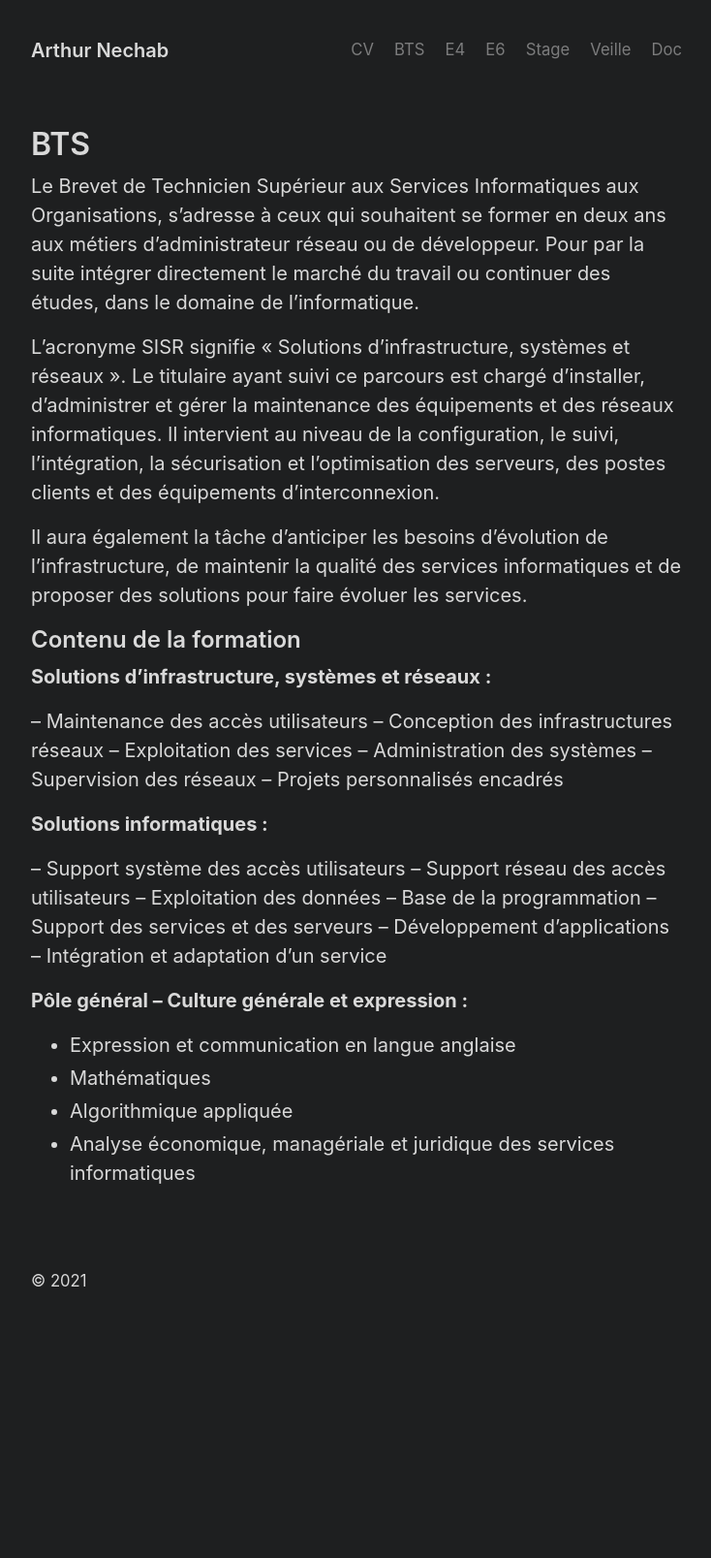
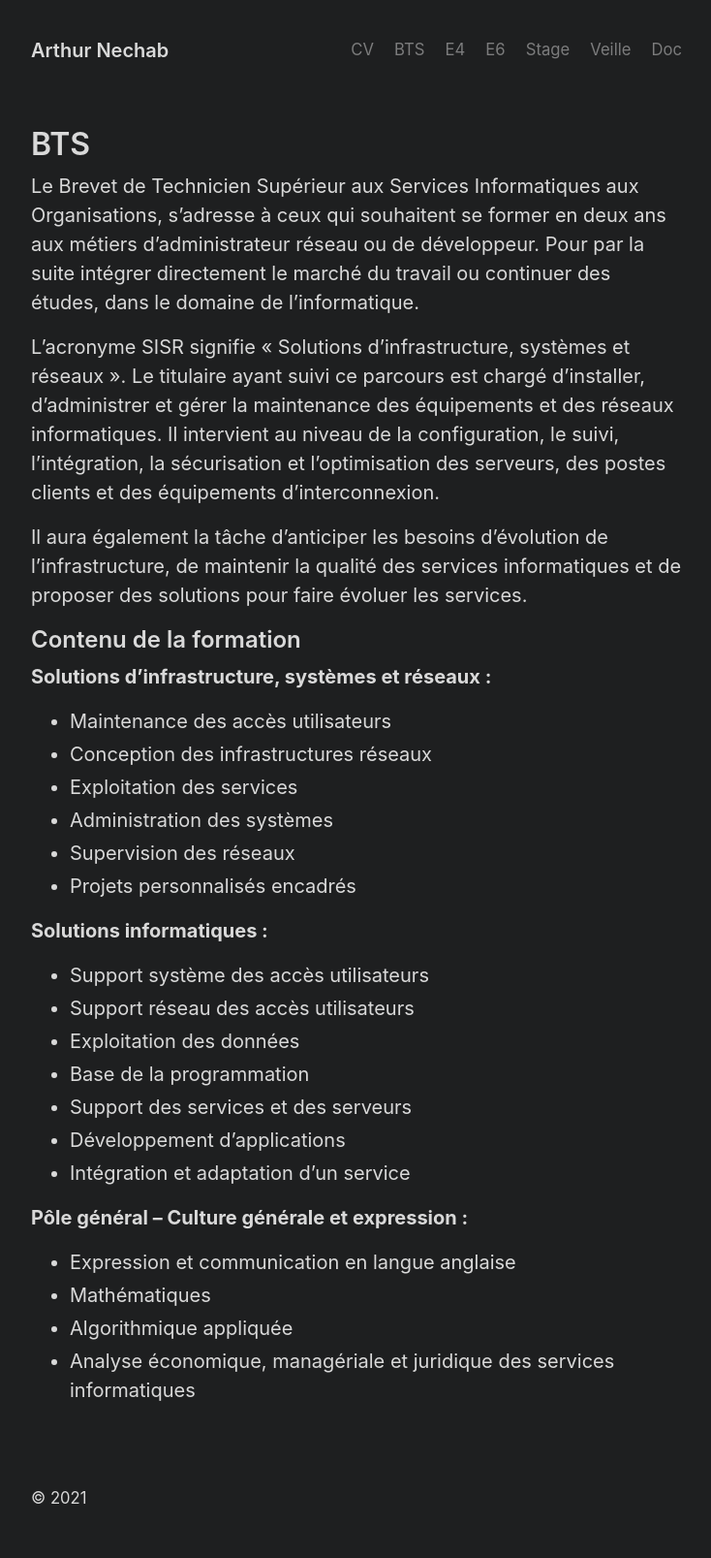
Before and after one commit to arthur-nechab/portfolio, a Jekyll site: the page built from bts.md, in a window 1280 px wide. Shown: the whole page at 97% size, without its empty margins (272-1006 px from the left). Built offline with Jekyll 4.4.1, drawn with Linux system fonts in a browser that asks for light colours; before the commit the page ends 1383 px from its top, so only the background shows below that.

Commit message:
Update bts.md

```diff
--- a/bts.md
+++ b/bts.md
@@ -13,22 +13,22 @@ Il aura également la tâche d’anticiper les besoins d’évolution de l’inf
 
 **Solutions d’infrastructure, systèmes et réseaux :**
 
-– Maintenance des accès utilisateurs
-– Conception des infrastructures réseaux
-– Exploitation des services
-– Administration des systèmes
-– Supervision des réseaux
-– Projets personnalisés encadrés
+- Maintenance des accès utilisateurs
+- Conception des infrastructures réseaux
+- Exploitation des services
+- Administration des systèmes
+- Supervision des réseaux
+- Projets personnalisés encadrés
 
 **Solutions informatiques :**
 
-– Support système des accès utilisateurs
-– Support réseau des accès utilisateurs
-– Exploitation des données
-– Base de la programmation
-– Support des services et des serveurs
-– Développement d’applications
-– Intégration et adaptation d’un service
+- Support système des accès utilisateurs
+- Support réseau des accès utilisateurs
+- Exploitation des données
+- Base de la programmation
+- Support des services et des serveurs
+- Développement d’applications
+- Intégration et adaptation d’un service
 
 **Pôle général – Culture générale et expression :**
 
```
